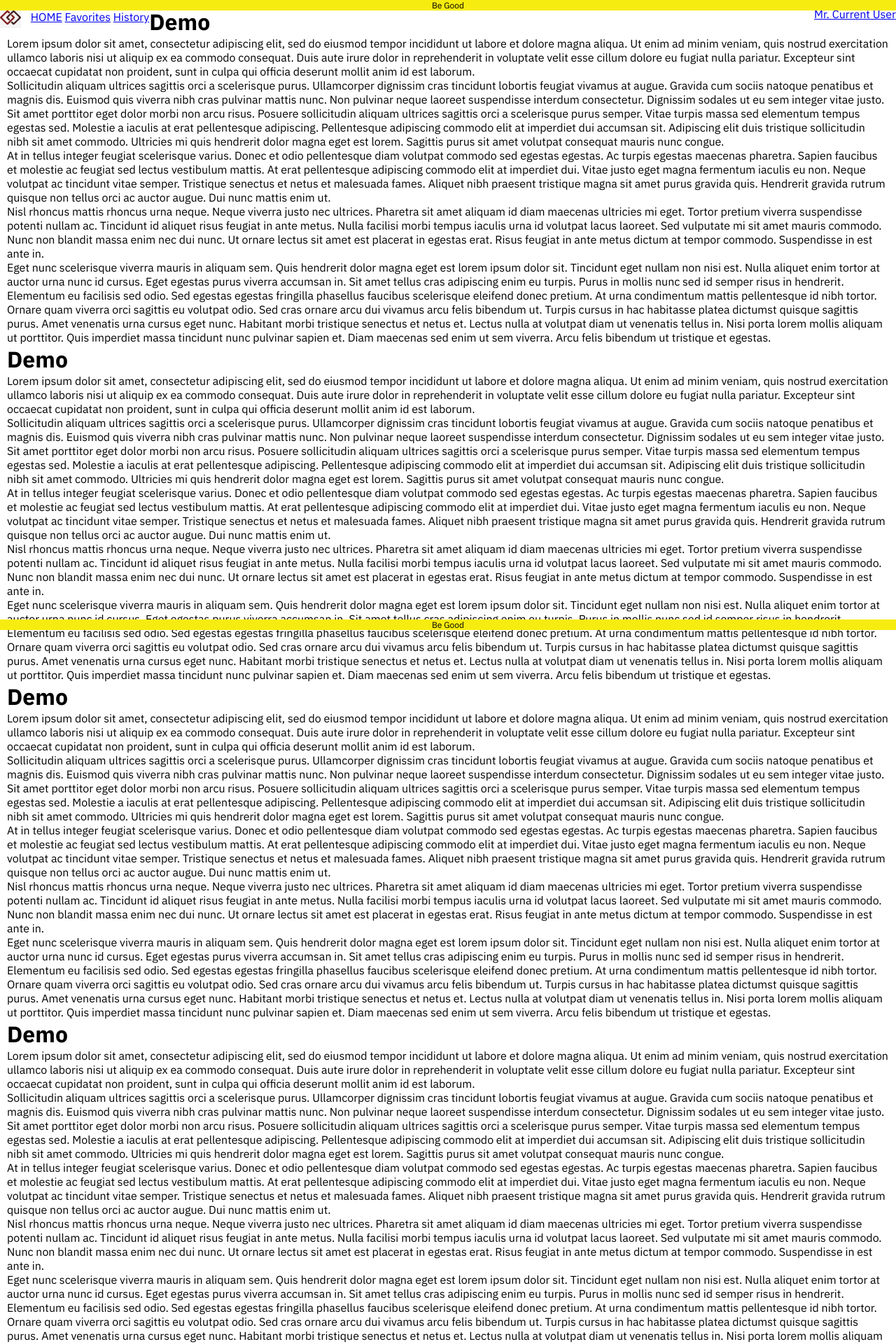
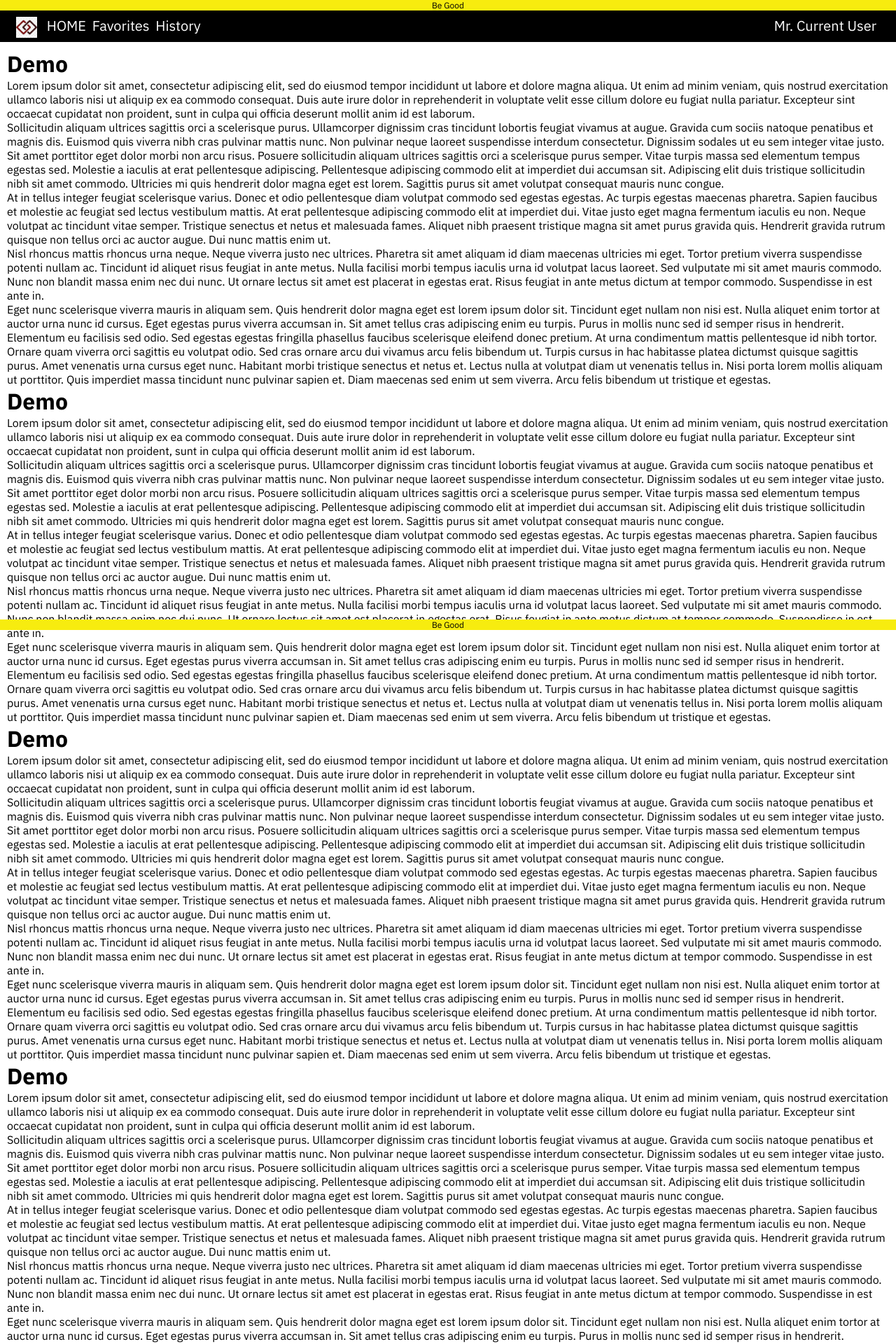
Before and after one commit to gothamgo/demo, a Jekyll site: the page built from index.html, in a window 1280 px wide. Shown: the top 1920 px of the page at 70% size. Built offline with Jekyll 4.4.1, drawn with Linux system fonts in a browser that asks for light colours.

Commit message:
Update header.html

```diff
--- a/_includes/header.html
+++ b/_includes/header.html
@@ -41,7 +41,7 @@
   <div class="header-banner">
     Be Good
   </div>
-  <nav class="navigation">
+  <div class="navigation">
   <nav class="primary">
     <img src="{{site.url}}/images/logo.jpg" alt="Demo">
 
@@ -51,6 +51,6 @@
   </nav>
   <div class="secondary">
     <a href="/show_current_user/">Mr. Current User</a>
-  </nav>
-  </nav>
+  </div>
+  </div>
 </header>
```
